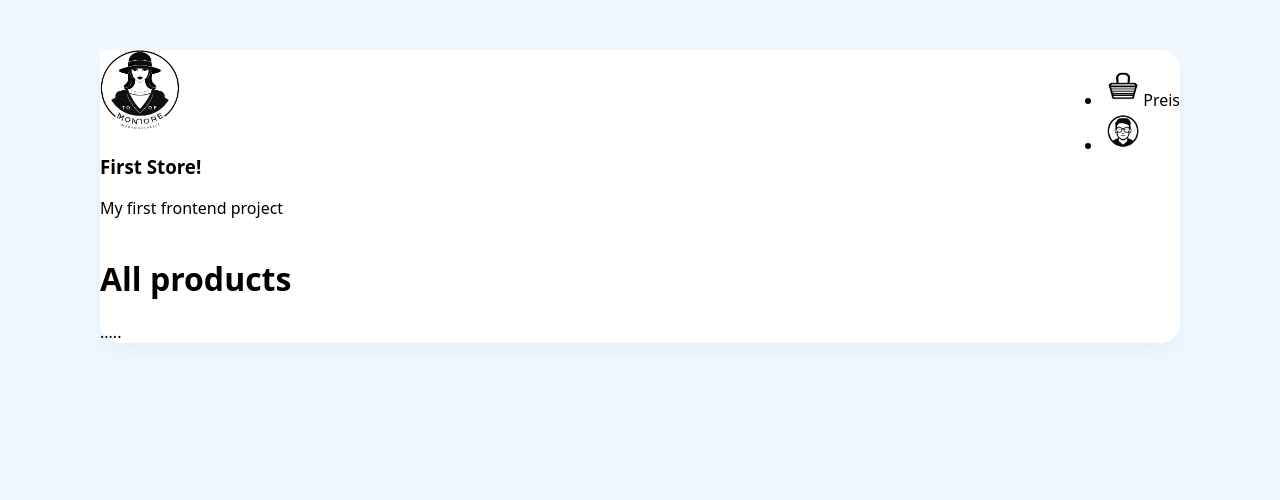
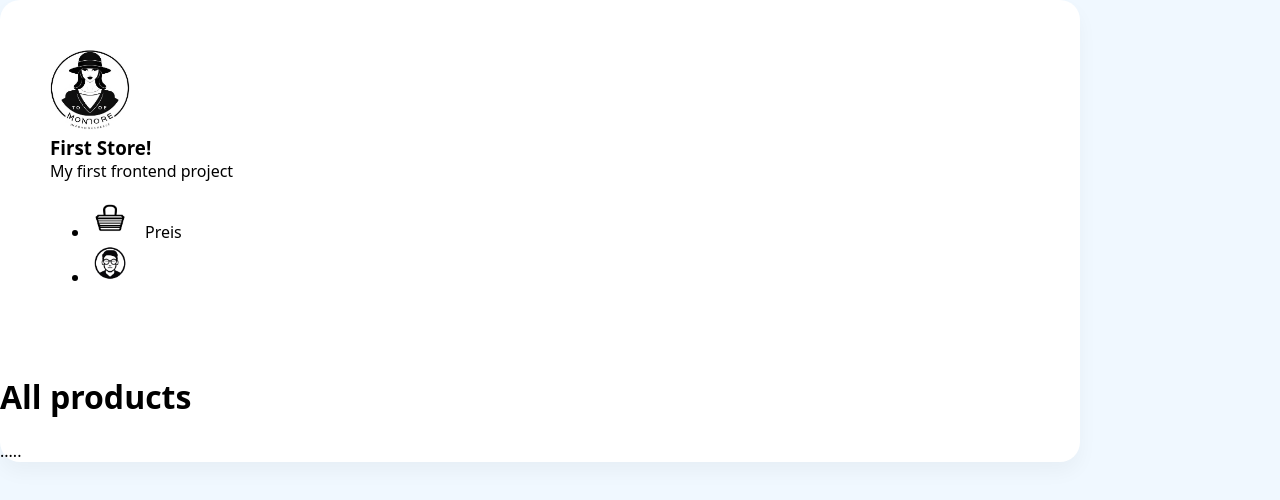
Before and after one commit to EgorIvanDanilov/firststore, a React (Create React App) app in the folder first-store/: page / in a window 1280 px wide. Shown: the top 500 px of the page. Built offline with nearby package versions, Linux system fonts and the light colour scheme.

Commit message:
time 06.11.23 20:30

```diff
--- a/first-store/package.json
+++ b/first-store/package.json
@@ -6,6 +6,7 @@
     "@testing-library/jest-dom": "^5.17.0",
     "@testing-library/react": "^13.4.0",
     "@testing-library/user-event": "^13.5.0",
+    "macro-css": "^1.0.5",
     "react": "^18.2.0",
     "react-dom": "^18.2.0",
     "react-scripts": "5.0.1",
--- a/first-store/src/App.js
+++ b/first-store/src/App.js
@@ -1,16 +1,16 @@
 function App() {
   return (
-    <div className="wrapper">
-      <header>
-        <div className="headerleft">
+    <div className="wrapper clear">
+      <header className="d-flex justify-between align-center p-40">
+        <div className="d-flex align-center">
           <img width={80} height={80} src="/img/logo.png" />
-          <div className="headerInfo">
-            <h3>First Store!</h3>
+          <div>
+            <h3 className="text-uppercase">First Store!</h3>
             <p>My first frontend project</p>
           </div>
         </div>
-        <ul className="headerRight">
-          <li>
+        <ul className="d-flex">
+          <li className="mr-30">
             <img width={40} height={40} src="/img/cart.png" />
             <span>Preis</span>
           </li>
--- a/first-store/src/index.js
+++ b/first-store/src/index.js
@@ -2,6 +2,7 @@ import React from "react";
 import ReactDOM from "react-dom/client";
 import "./index.scss";
 import App from "./App";
+import "macro-css";
 
 const root = ReactDOM.createRoot(document.getElementById("root"));
 root.render(
--- a/first-store/src/index.scss
+++ b/first-store/src/index.scss
@@ -11,24 +11,16 @@ body {
   box-shadow: 0px 10px 20px rgba(0, 0, 0, 0.04);
   border-radius: 20px;
   max-width: 1080px;
-  margin: 50px auto;
 }
 
 header {
-  display: flex;
-  justify-content: space-between;
+  padding: 50px;
+  img {
+    margin-right: 15px;
+  }
 
-  .headerLeft{
-    display: flex;
-    align-items: center;
-
-    img{
-      margin-right: 15px;
-    }
-
-    h3,
-    p{
-      margin: 0;
-    }
+  h3,
+  p {
+    margin: 0;
   }
 }
```
Also changed, not shown: 1 other file (tests, documents, lock files or other folders).
